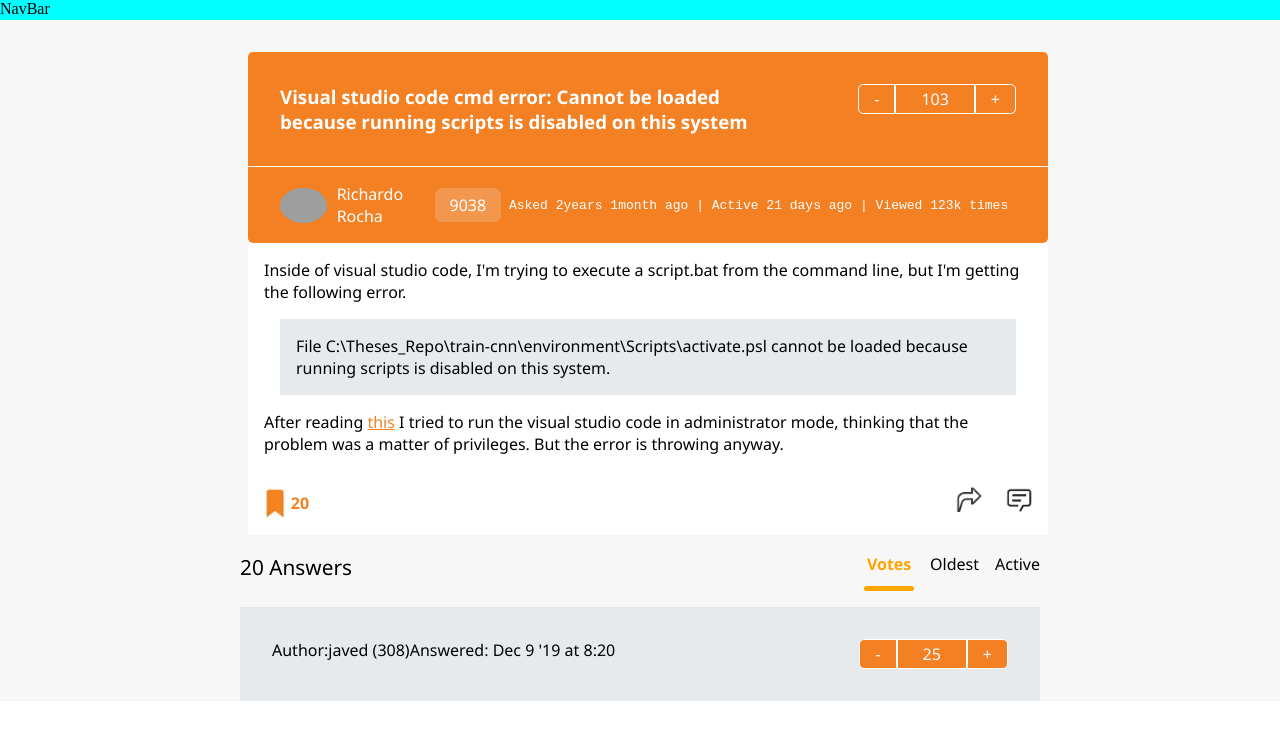
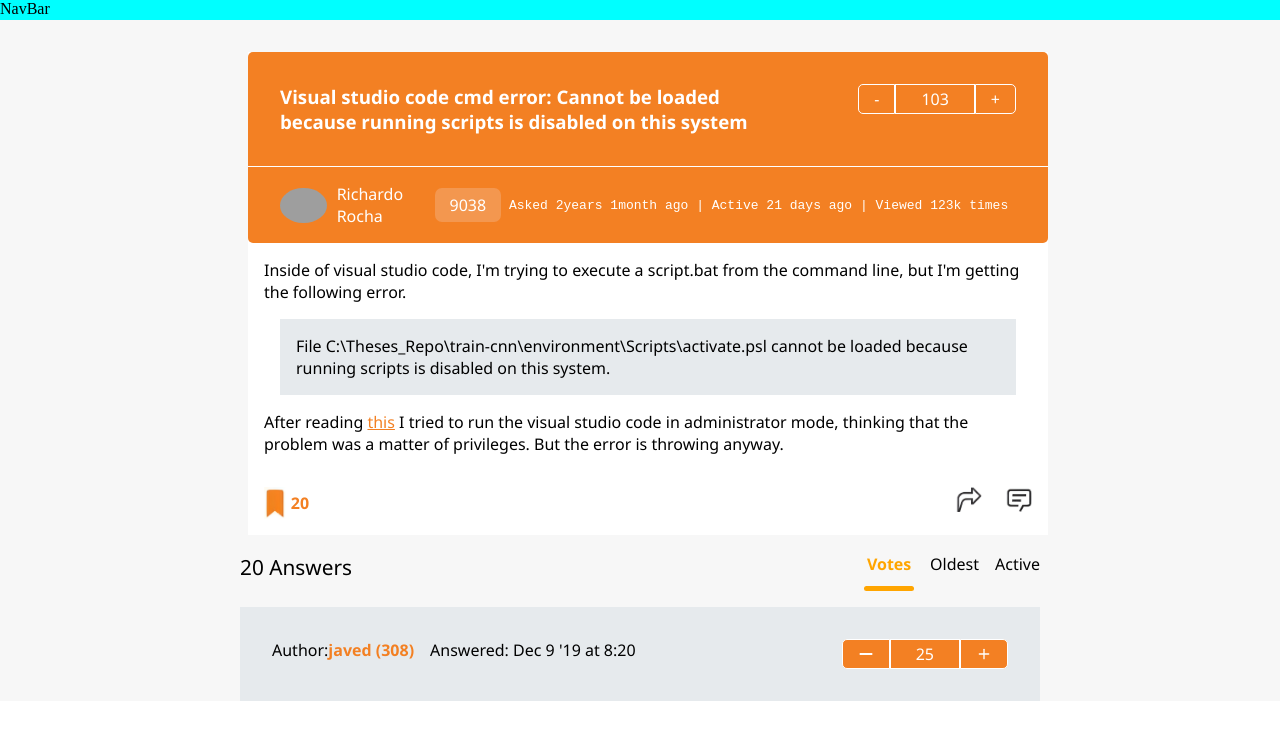
Before and after one commit to abhishekdasz/StackoverflowClone, a React (Create React App) app: page / in a window 1280 px wide. Shown: the top 740 px of the page. Built offline with nearby package versions, Linux system fonts and the light colour scheme; grey boxes are pictures that could not be loaded.

Commit message:
creating the answer-section

```diff
--- a/package.json
+++ b/package.json
@@ -8,6 +8,7 @@
     "@testing-library/user-event": "^13.5.0",
     "react": "^18.2.0",
     "react-dom": "^18.2.0",
+    "react-icons": "^5.0.1",
     "react-scripts": "5.0.1",
     "sass": "^1.69.7",
     "web-vitals": "^2.1.4"
--- a/src/components/Answers.jsx
+++ b/src/components/Answers.jsx
@@ -1,5 +1,7 @@
 import React from 'react'
 import './Answers.scss'
+import { FaMinus} from "react-icons/fa6";
+import { FiPlus } from "react-icons/fi";
 
 const Answers = () => {
   return (
@@ -16,14 +18,16 @@
 
             <div className="ans-author-details">
                 <div className="auth-det">
-                    <p> Author:  </p>
-                    <p> javed (308) </p>
+                    <div>
+                        <p> Author:  </p>
+                        <p id='name'> javed (308) </p>
+                    </div>
                     <p> Answered: Dec 9 '19 at 8:20 </p>
                 </div>
                 <div className="btn">
-                    <p id='minus'> - </p>
+                    <p id='minus'> <FaMinus/> </p>
                     <p id='num'> 25 </p>
-                    <p id='plus'> + </p>
+                    <p id='plus'> <FiPlus/> </p>
                 </div>
             </div>
         </div>
--- a/src/components/Answers.scss
+++ b/src/components/Answers.scss
@@ -54,6 +54,17 @@
             .auth-det
             {
                 display: flex;
+                gap: 1rem;
+
+                div
+                {
+                    display: flex;
+                }
+                #name
+                {
+                    color: #f38023;
+                    font-weight: 600;
+                }
             }
 
             .btn
@@ -63,8 +74,10 @@
                 p
                 {
                     border: 1px solid #fff;
-                    padding: 3px 15px;
+                    padding: 6px 15px;
                     background: #f38023;
+                    display: flex;
+                    align-items: center;
                 }
                 #minus
                 {
```
Also changed, not shown: 1 other file (tests, documents, lock files or other folders).
